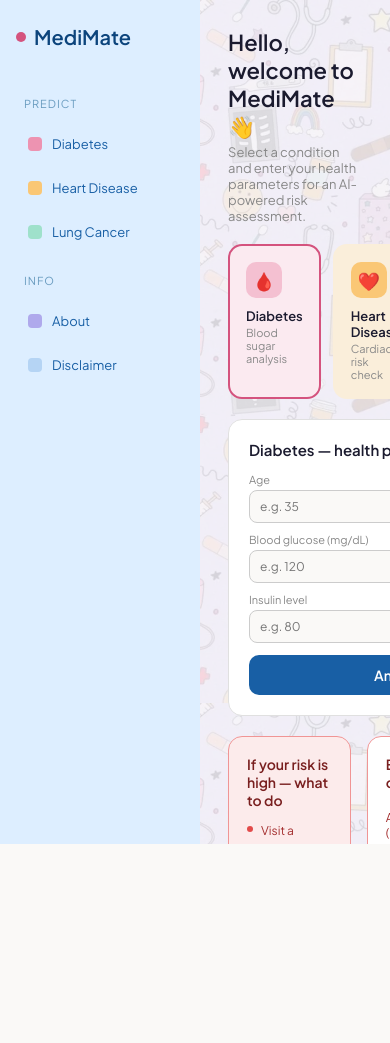
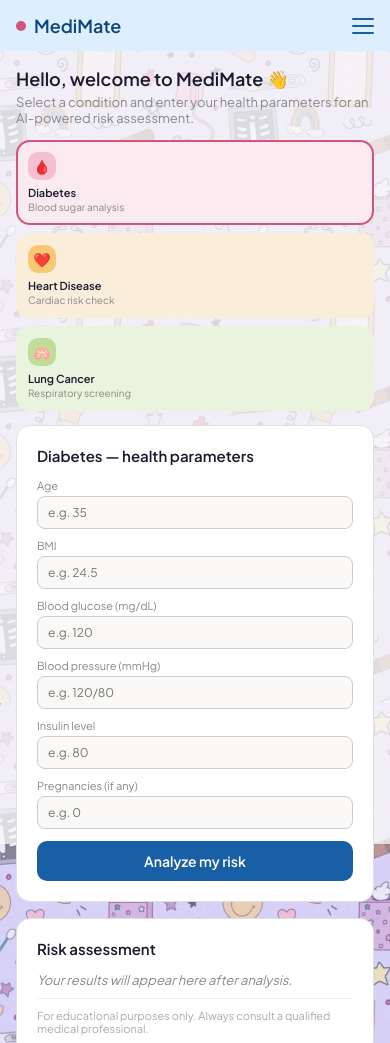
Before and after one commit to rakshasingh17/MediMate, a website: page public/index.html in a window 390 px wide. Shown: the top 1043 px of the page. Before the commit the page ends 844 px from the top, so only its background shows below. Drawn offline with nearby package versions, Linux system fonts and the light colour scheme.

Commit message:
Add mobile responsiveness

```diff
--- a/public/index.html
+++ b/public/index.html
@@ -9,14 +9,13 @@
     * { margin: 0; padding: 0; box-sizing: border-box; font-family: 'Plus Jakarta Sans', sans-serif; }
     body {
       display: flex;
-  height: 100vh;
+      min-height: 100vh;
       background-color: #faf9f7;
       background-image: url('bg.png');
       background-repeat: repeat;
       background-size: 400px;
       position: relative;
     }
-
     body::before {
       content: '';
       position: fixed;
@@ -26,11 +25,7 @@ body::before {
       z-index: 0;
       pointer-events: none;
     }
-
-.sidebar, .main {
-  position: relative;
-  z-index: 1;
-}
+    .sidebar, .main { position: relative; z-index: 1; }
 
     /* SIDEBAR */
     .sidebar { width: 200px; background: #ddeeff; padding: 24px 16px; display: flex; flex-direction: column; gap: 8px; flex-shrink: 0; height: 100vh; position: sticky; top: 0; }
@@ -111,10 +106,66 @@ body::before {
     .modal-close:hover { color: #1a1a2e; }
     .modal-title { font-size: 18px; font-weight: 600; color: #1a1a2e; margin-bottom: 12px; }
     .modal-body { font-size: 13px; color: #555; line-height: 1.8; white-space: pre-wrap; }
+
+    /* MOBILE NAV TOGGLE */
+    .mobile-header { display: none; background: #ddeeff; padding: 14px 16px; align-items: center; justify-content: space-between; position: sticky; top: 0; z-index: 100; }
+    .mobile-logo { color: #0C447C; font-size: 18px; font-weight: 600; display: flex; align-items: center; gap: 8px; }
+    .hamburger { background: none; border: none; cursor: pointer; display: flex; flex-direction: column; gap: 5px; }
+    .hamburger span { width: 22px; height: 2px; background: #185FA5; border-radius: 2px; display: block; }
+    .mobile-nav { display: none; background: #ddeeff; padding: 12px 16px; flex-direction: column; gap: 6px; }
+    .mobile-nav.open { display: flex; }
+
+    /* RESPONSIVE */
+    @media (max-width: 768px) {
+      body { flex-direction: column; }
+      .sidebar { display: none; }
+      .mobile-header { display: flex; }
+      .main { padding: 16px; gap: 14px; }
+      .greeting h1 { font-size: 18px; }
+      .disease-grid { grid-template-columns: repeat(3, 1fr); gap: 8px; }
+      .disease-card { padding: 10px; }
+      .disease-icon { width: 28px; height: 28px; font-size: 14px; margin-bottom: 6px; }
+      .disease-title { font-size: 11px; }
+      .disease-desc { font-size: 10px; }
+      .two-col { grid-template-columns: 1fr; }
+      .form-grid { grid-template-columns: 1fr 1fr; }
+    }
+
+    @media (max-width: 480px) {
+      .disease-grid { grid-template-columns: 1fr; }
+      .form-grid { grid-template-columns: 1fr; }
+    }
   </style>
   <script src="https://cdn.jsdelivr.net/npm/marked/marked.min.js"></script>
 </head>
 <body>
+
+  <!-- MOBILE HEADER -->
+  <div class="mobile-header">
+    <div class="mobile-logo"><div class="logo-dot" style="width:10px;height:10px;border-radius:50%;background:#D4537E;"></div>MediMate</div>
+    <button class="hamburger" onclick="toggleMobileNav()">
+      <span></span><span></span><span></span>
+    </button>
+  </div>
+
+  <!-- MOBILE NAV -->
+  <div class="mobile-nav" id="mobile-nav">
+    <div class="nav-item active" id="mob-diabetes" onclick="selectDisease('diabetes', this); toggleMobileNav()">
+      <div class="nav-icon" style="background:#ED93B1"></div>Diabetes
+    </div>
+    <div class="nav-item" id="mob-heart" onclick="selectDisease('heart', this); toggleMobileNav()">
+      <div class="nav-icon" style="background:#FAC775"></div>Heart Disease
+    </div>
+    <div class="nav-item" id="mob-lung" onclick="selectDisease('lung', this); toggleMobileNav()">
+      <div class="nav-icon" style="background:#9FE1CB"></div>Lung Cancer
+    </div>
+    <div class="nav-item" onclick="openModal('about'); toggleMobileNav()">
+      <div class="nav-icon" style="background:#AFA9EC"></div>About
+    </div>
+    <div class="nav-item" onclick="openModal('disclaimer'); toggleMobileNav()">
+      <div class="nav-icon" style="background:#B5D4F4"></div>Disclaimer
+    </div>
+  </div>
 
   <!-- SIDEBAR -->
   <div class="sidebar">
@@ -250,7 +301,7 @@ body::before {
     const modalContent = {
       about: {
         title: "About MediMate",
-        body: "MediMate is an AI-powered health risk prediction tool built for educational purposes. It uses advanced AI to analyze your health parameters and provide insights on potential health risks including Diabetes, Heart Disease, and Lung Cancer.\n\nBuilt with Node.js, Express, and OpenAI's GPT-4o. Designed to help students and individuals understand the basics of health risk assessment.\n\nThis app was created as an academic project and is not intended for medical diagnosis."
+        body: "MediMate is an AI-powered health risk prediction tool built for educational purposes. It uses advanced AI to analyze your health parameters and provide insights on potential health risks including Diabetes, Heart Disease, and Lung Cancer.\n\nBuilt with Node.js, Express, and Groq AI. Designed to help students and individuals understand the basics of health risk assessment.\n\nThis app was created as an academic project and is not intended for medical diagnosis."
       },
       disclaimer: {
         title: "Medical Disclaimer",
@@ -259,6 +310,10 @@ body::before {
     };
 
     let currentDisease = 'diabetes';
+
+    function toggleMobileNav() {
+      document.getElementById('mobile-nav').classList.toggle('open');
+    }
 
     function selectDisease(disease, navEl) {
       currentDisease = disease;
```
Lines whose indentation alone changed are shown as unchanged.
